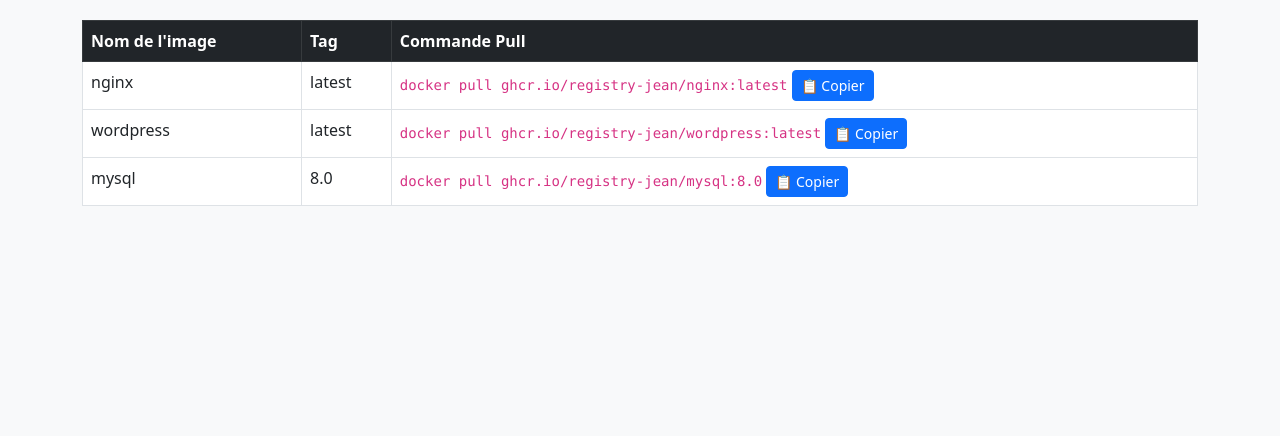
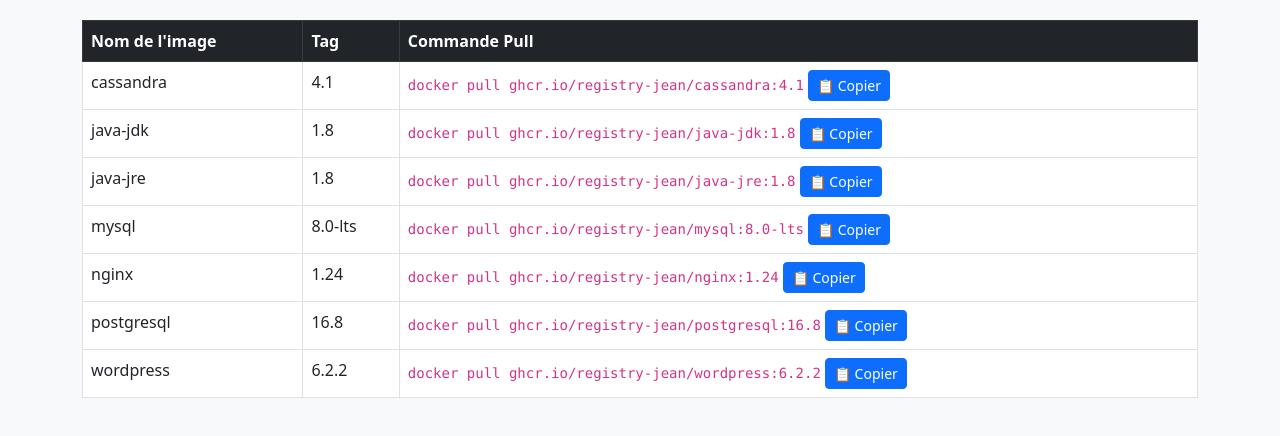
Before and after one commit to registry-jean/registry-jean.github.io, a plain HTML site: page index.html in a window 1280 px wide. Shown: the part 92-528 px from the top of the page. Drawn offline with nearby package versions, Linux system fonts and the light colour scheme.

Commit message:
Update project

```diff
--- a/index.html
+++ b/index.html
@@ -38,9 +38,13 @@
     <script>
         // Exemple de données (Remplace par un fetch API si nécessaire)
         const images = [
-            { name: "nginx", tag: "latest" },
-            { name: "wordpress", tag: "latest" },
-            { name: "mysql", tag: "8.0" }
+            { name: "cassandra", tag: "4.1" },
+            { name: "java-jdk", tag: "1.8" },
+            { name: "java-jre", tag: "1.8" },
+            { name: "mysql", tag: "8.0-lts" },
+            { name: "nginx", tag: "1.24" },
+            { name: "postgresql", tag: "16.8" },
+            { name: "wordpress", tag: "6.2.2" }
         ];
 
         const registryUrl = "ghcr.io/registry-jean";
```
Also changed, not shown: 9 other files.
